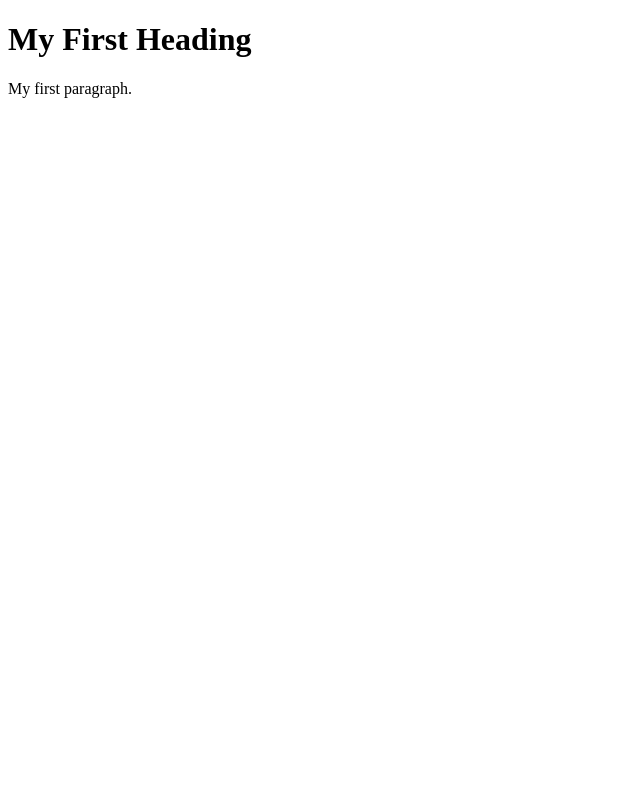
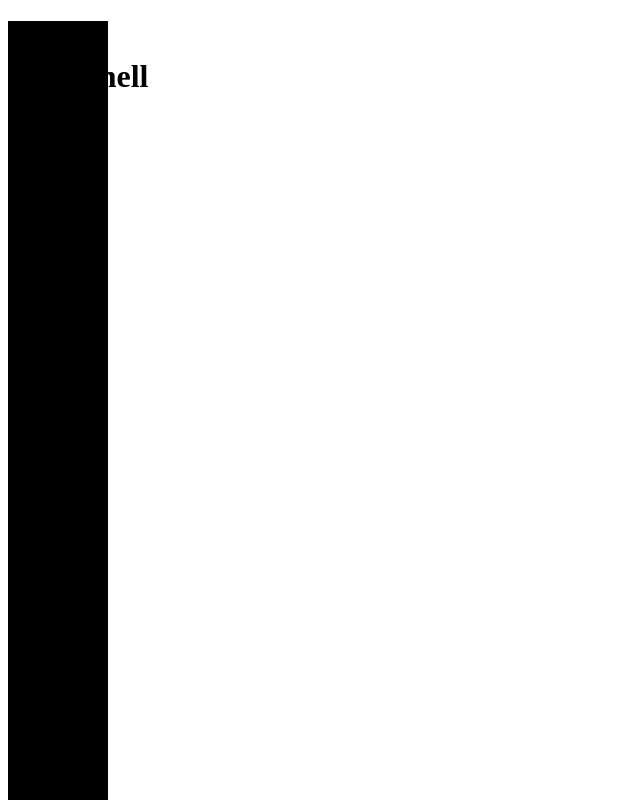
Before and after one commit to jaredo/jaredo.github.io, a plain HTML site: page index.html in a window 1280 px wide. Shown: the top 800 px of the page, without its empty margins (0-640 px from the left). Drawn offline with Linux system fonts and the light colour scheme.

Commit message:
Update index.html

```diff
--- a/index.html
+++ b/index.html
@@ -1,10 +1,19 @@
 <!DOCTYPE html>
 <html>
+<title>Jared O'Connell</title>
 <body>
+<div style="background-color:#3399FF;float:left;"></div>
+<div style="background-color:#000000;width:100px;float:center;">
+<h1>Jared O'Connell</h1>
 
-<h1>My First Heading</h1>
+Lorem ipsum dolor sit amet, consectetur adipiscing elit. Etiam semper lacinia nisl vitae mattis. Etiam id massa ut purus placerat congue. Vestibulum cursus ac nisl at pretium. Vestibulum ac bibendum massa. Aliquam a turpis aliquam, molestie felis id, suscipit diam. Aenean tristique augue a orci tincidunt congue. Aliquam neque augue, laoreet sit amet vehicula sit amet, tempor vitae lacus. Phasellus pulvinar turpis ipsum, et pellentesque erat eleifend ut. Etiam vitae sem et velit suscipit sodales vitae eu risus.
 
-<p>My first paragraph.</p>
+Cras aliquet dignissim sem, molestie egestas eros. Integer blandit velit sit amet ultrices congue. Sed lacinia placerat lorem, id sollicitudin ante lobortis a. Suspendisse dapibus volutpat leo non posuere. Aenean nulla nunc, gravida vitae nisi ac, gravida maximus mauris. Integer malesuada sem consectetur, volutpat mauris tempus, dignissim sapien. Cras eu nisl hendrerit dui accumsan porta.
 
+Fusce tincidunt fringilla enim, ut blandit mi semper in. Donec scelerisque dui scelerisque iaculis bibendum. Mauris sed auctor libero. Praesent ac quam bibendum, tincidunt sem et, iaculis tellus. Suspendisse commodo, urna sit amet semper blandit, purus felis malesuada mi, volutpat rhoncus ligula est ac massa. Fusce dapibus pulvinar lorem, ac pretium ex dictum vel. Maecenas sed malesuada turpis, sit amet vestibulum est. Donec non urna fringilla, fermentum ex eu, tristique ante. Cras sollicitudin metus vitae sapien varius, et congue lacus ornare. Suspendisse varius felis neque, ac eleifend elit eleifend ut. Donec eget nibh vel nisl sagittis bibendum. Etiam pretium tempus massa, ut venenatis libero porttitor vitae. Nulla ex elit, luctus a tellus et, euismod lobortis lorem. Ut id quam placerat, lobortis erat ac, laoreet dolor. Praesent et elit fringilla, mattis neque vitae, consectetur nibh. Sed vel purus auctor, porttitor dui eu, bibendum ipsum.
+
+In vitae nisl erat. Morbi suscipit ligula felis, a molestie elit pharetra et. Curabitur eu tempus risus. Nunc eleifend risus in elit finibus, eget convallis dolor facilisis. Nulla eget laoreet nibh. Aenean eget libero tortor. Aenean congue neque mi, ac consectetur ligula suscipit non. Morbi ultricies placerat erat, sit amet rhoncus ante vestibulum sed. Vestibulum id sodales nunc, sit amet luctus erat. Sed imperdiet sagittis sodales. Donec iaculis, lacus id scelerisque maximus, dui eros cursus erat, in dignissim mi ligula sed lorem. Donec non euismod nisi.
+
+</div>
 </body>
 </html>
```
